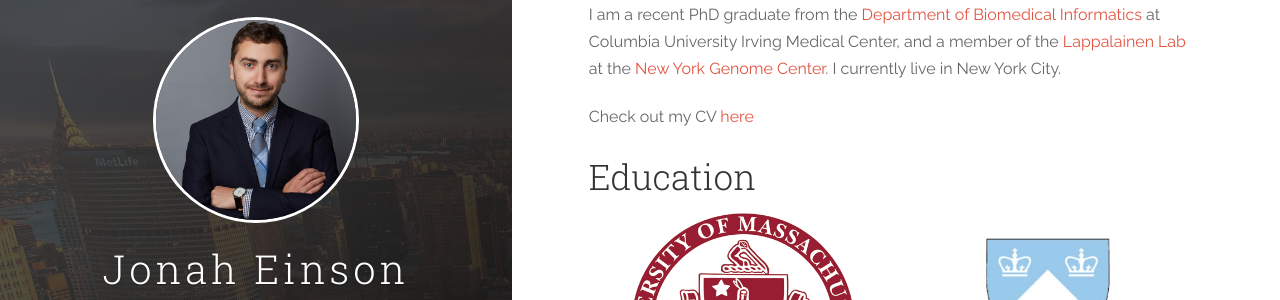
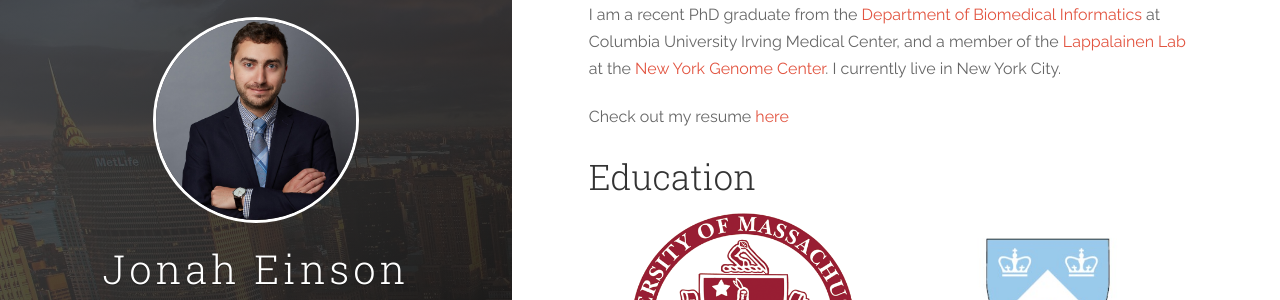
Before and after one commit to jeinson/jeinson.github.io, a Jekyll site: the page built from about.md, in a window 1280 px wide and 900 px high. Shown: the part 179-479 px from the top of the window. Built offline with Jekyll 4.4.1, drawn with Linux system fonts in a browser that asks for light colours.

Commit message:
Updated to fall resume

```diff
--- a/about.md
+++ b/about.md
@@ -7,7 +7,7 @@ If you made it this far, thanks for visiting my personal page!
 
 I am a recent PhD graduate from the [Department of Biomedical Informatics](http://www.dbmi.columbia.edu){:target="_blank1_"} at Columbia University Irving Medical Center, and a member of the [Lappalainen Lab](http://www.tllab.org){:target="_blank2_"} at the [New York Genome Center](http://www.nygenome.org){:target="_blank3_"}. I currently live in New York City.
 
-Check out my CV [here]({{ site.baseurl }}/assets/CV-Einson-Summer-22-nophone.pdf)
+Check out my resume [here]({{ site.baseurl }}/assets/Resume_Fall22.pdf)
 
 ## Education
 <div class="row">
@@ -53,7 +53,6 @@ Transcriptome Analysis in Rare Disease.” *Science* 366 (6463): 351–56.
 
 Cortes, Jose R., Ioan Filip, Robert Albero, Juan A. Patiño-Galindo, S. Aidan Quinn, Wen-Hsuan W. Lin, Anouchka P. Laurent, Bobby B. Shih, Jessie A. Brown, Anisha J. Cooke, Adam Mackey, **Jonah Einson**, Sakellarios Zairis, Alfredo Rivas-Delgado, Maria Antonella Laginestra, Stefano Pileri, Elias Campo,8 Govind Bhagat, Adolfo A. Ferrando, Raul Rabadan, and Teresa Palomero 2022. “Oncogenic Vav1-Myo1f Induces Therapeutically Targetable Macrophage-Rich Tumor Microenvironment in Peripheral T Cell Lymphoma.” Cell Reports 39 (3): 110695.<https://doi.org/10.1016/j.celrep.2022.110695>.
 
-
 **Jonah E. Einson**, Asha Rani, Xiaomeng You, Allison A. Rodriguez, Clifton L. Randell, Tammy Barnaba, Mark
 K. Mammel, Michael L. Kotewicz, Christopher A. Elkins, and David A. Sela. 2018. “A Vegetable
 Fermentation Facility Hosts Distinct Microbiomes Reflecting the Production Environment.” *Applied
```
Also changed, not shown: 3 other files.
